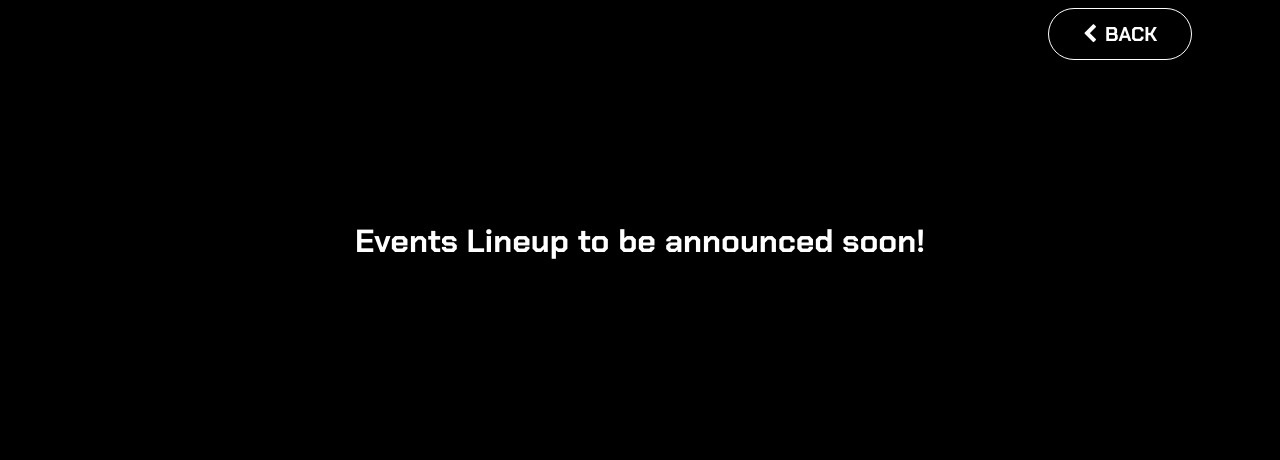
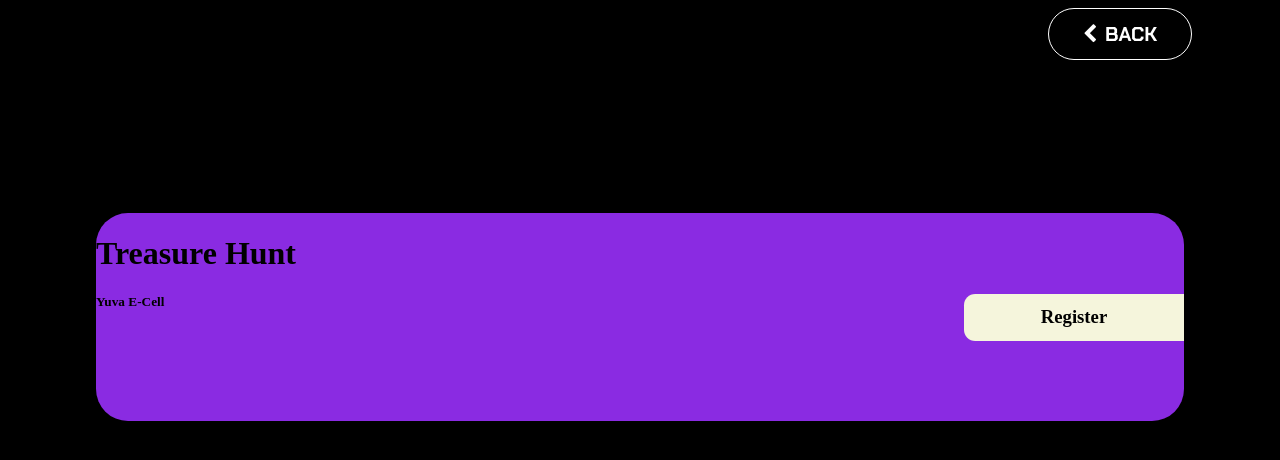
Before and after one commit to threeamsnack/crescendo-web, a plain HTML site: page events.html in a window 1280 px wide. Drawn offline with Linux system fonts and the light colour scheme; files that its build step writes are made by us from their sources.

Commit message:
Minor Updates

```diff
--- a/events.html
+++ b/events.html
@@ -5,13 +5,39 @@
     <meta charset="UTF-8">
     <meta name="viewport" content="width=device-width, initial-scale=1.0">
     <title>Document</title>
-    <link rel="stylesheet" href="style.css">
+    <link rel="stylesheet" href="css/style.css">
     <link rel="stylesheet" href="https://cdnjs.cloudflare.com/ajax/libs/font-awesome/4.7.0/css/font-awesome.min.css">
 
     <style>
         body {
             margin: 0;
             background-color: #000;
+        }
+
+
+        .event-box {
+            width: 85vw;
+            height: 26vh;
+            background-color: blueviolet;
+            margin-right: auto;
+            margin-left: auto;
+            margin-top: 8rem;
+            border-radius: 2rem;
+        }
+
+        .event-content {
+            display: flex;
+            justify-content: space-between;
+            height: inherit;
+        }
+
+        .event-register-btn {
+            align-content: center;
+    background-color: beige;
+    height: max-content;
+    align-self: center;
+    padding: 1vw 6vw;
+    border-radius: .7rem 0 0 .7rem;
         }
     </style>
 </head>
@@ -22,7 +48,27 @@
             <button class="closeall"> <i style="align-self: center;" class="fa fa-chevron-left"
                     aria-hidden="true"></i>BACK</button>
         </div>
-        <h1 class="update-txt">Events Lineup to be announced soon!</h1>
+
+
+
+        <div>
+            <h3>Cultural</h3>
+
+            <h3>Academic</h3>
+
+        </div>
+        <div class="event-box">
+            <div class="event-content">
+                <div class="event-content-left">
+                    <h1>Treasure Hunt</h1>
+                    <h5>Yuva E-Cell</h5>
+                </div>
+
+                <h3 class="event-register-btn"> Register</h3>
+
+            </div>
+        </div>
+
     </div>
 </body>
 
```
Also changed, not shown: index.html (+0 -1 lines), prom.html (+29 -17 lines), 1 other file.
